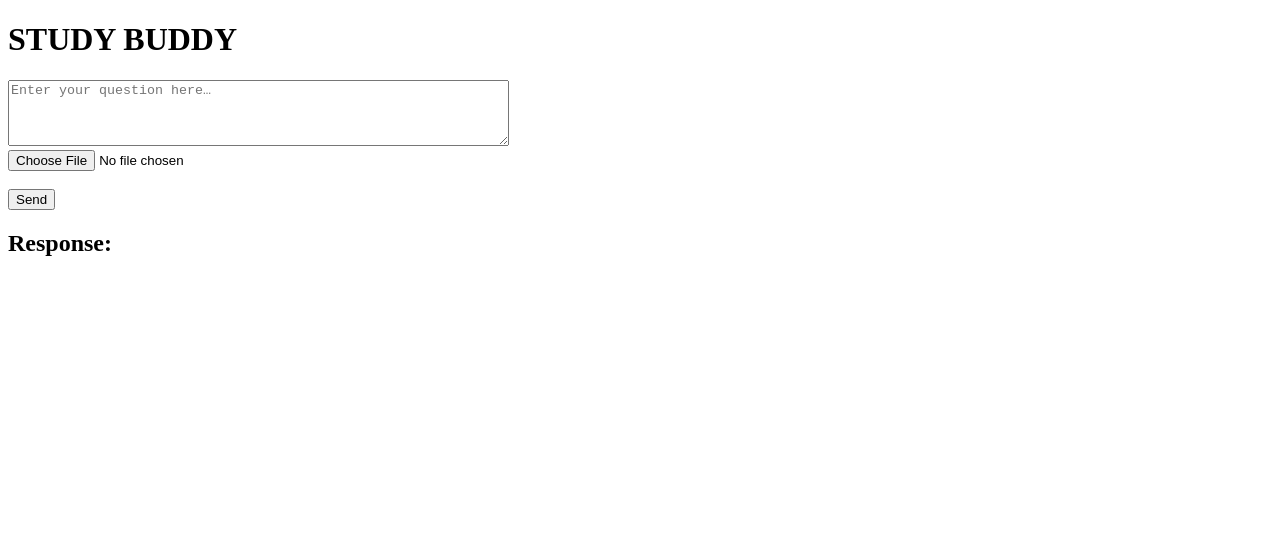
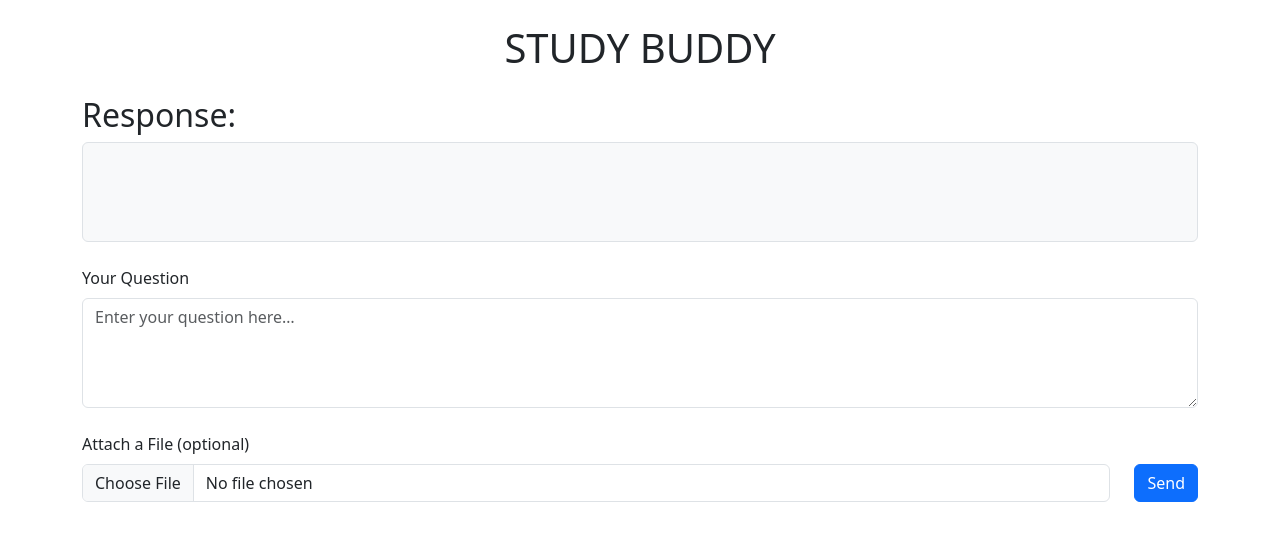
Before and after one commit to zxxt2002/studybuddy, a React (Vite) app: page / in a window 1280 px wide. Shown: the top 540 px of the page. Built offline with nearby package versions, Linux system fonts and the light colour scheme.

Commit message:
minor bootstrap styling

```diff
--- a/src/App.jsx
+++ b/src/App.jsx
@@ -1,6 +1,8 @@
+// src/App.jsx
+import 'bootstrap/dist/css/bootstrap.min.css';
 import React, { useState } from 'react';
 
-function App() {
+export default function App() {
   const [prompt, setPrompt] = useState('');
   const [file, setFile] = useState(null);
   const [response, setResponse] = useState('');
@@ -8,9 +10,7 @@ function App() {
   const handleSend = async () => {
     const form = new FormData();
     form.append('prompt', prompt);
-    if (file) {
-      form.append('file', file);
-    }
+    if (file) form.append('file', file);
 
     try {
       const res = await fetch('/api/chat', {
@@ -25,34 +25,52 @@ function App() {
   };
 
   return (
-    <div>
-      <h1>STUDY BUDDY</h1>
+    <div className="container py-4">
+      <h1 className="mb-4 text-center">STUDY BUDDY</h1>
 
+      {/* Response section above inputs */}
+      <h2 className="mb-2">Response:</h2>
+      <pre
+        className="border rounded p-3 bg-light mb-4"
+        style={{ whiteSpace: 'pre-wrap', minHeight: '100px' }}
+      >
+        {response}
+      </pre>
+
+      {/* Question textarea */}
+      <div className="mb-4">
+        <label htmlFor="prompt" className="form-label">
+          Your Question
+        </label>
         <textarea
           id="prompt"
+          className="form-control"
           rows={4}
-        cols={60}
           placeholder="Enter your question here…"
           value={prompt}
           onChange={e => setPrompt(e.target.value)}
         />
-      <br />
+      </div>
 
+      {/* File input and Send button on same line */}
+      <div className="row align-items-end mb-5">
+        <div className="col">
+          <label htmlFor="fileInput" className="form-label">
+            Attach a File (optional)
+          </label>
           <input
             type="file"
             id="fileInput"
+            className="form-control"
             onChange={e => setFile(e.target.files[0] || null)}
           />
-      <br /><br />
-
-      <button id="send" onClick={handleSend}>
+        </div>
+        <div className="col-auto">
+          <button className="btn btn-primary w-100" onClick={handleSend}>
             Send
           </button>
-
-      <h2>Response:</h2>
-      <pre id="response">{response}</pre>
+        </div>
+      </div>
     </div>
   );
 }
-
-export default App;
```
Also changed, not shown: package.json (+5 -2 lines), 1 other file (tests, documents, lock files or other folders). Lines whose indentation alone changed are shown as unchanged.
